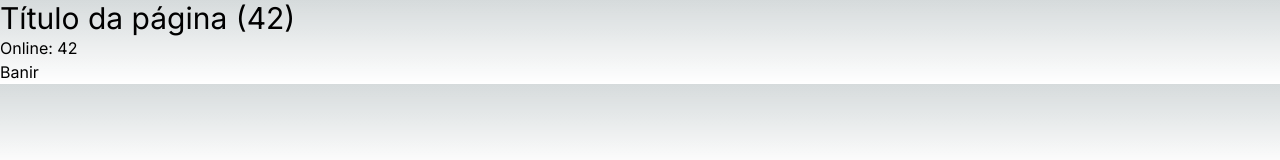
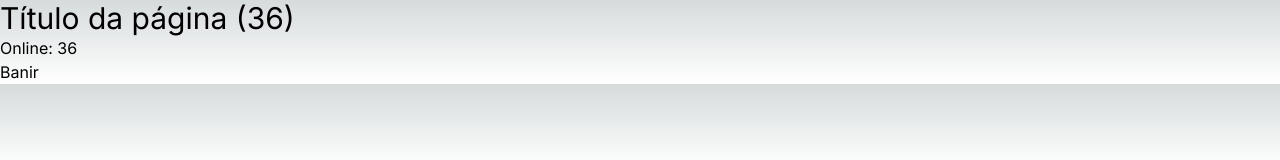
Before and after one commit to RiuanMaia/NewReact, a Next.js app: page / in a window 1280 px wide. Shown: the top 160 px of the page. Built offline with nearby package versions, Linux system fonts and the light colour scheme.

Commit message:
Organizando Context

```diff
--- a/src/app/components/OnlineUsers.tsx
+++ b/src/app/components/OnlineUsers.tsx
@@ -4,7 +4,7 @@ import { useContext } from "react";
 export const OnlineUsers = () => {
     const countCtx = useContext(CountContext);
     const handleBanAll = () => {
-       countCtx?.setOnlineCount(0);
+        countCtx?.setOnlineCount(0);
     }
     //a gente pode muito bem usar o context para utilizar valores de outras telas, como por exemplo a mudança de telas em um jogo. Para manter-se as mesmas informações poderiamos utilizar o useContext. Também como o use state.
     return (
--- a/src/app/contexts/CountContext.ts
+++ /dev/null
@@ -1,9 +0,0 @@
-import { createContext } from "react";
-
-
-//Criado o contexto
-type CountContentType = {
-    onlineCount: number;
-    setOnlineCount: (n: number) => void;
-}
-export const CountContext = createContext<CountContentType | null>(null);
--- /dev/null
+++ b/src/app/contexts/CountContext.tsx
@@ -0,0 +1,22 @@
+import { createContext, useState } from "react";
+import { ReactNode } from "react";
+
+
+//Criado o contexto
+type CountContentType = {
+    onlineCount: number;
+    setOnlineCount: (n: number) => void;
+}
+
+export const CountContext = createContext<CountContentType | null>(null);
+type Props = {
+    children: ReactNode;
+}
+export const CountProvider = ({children}: Props) => {
+    const [onlineCount, setOnlineCount] = useState(36);
+    return(
+        <CountContext.Provider value={{onlineCount, setOnlineCount}}>
+            {children}
+        </CountContext.Provider>
+    );
+}
--- a/src/app/page.tsx
+++ b/src/app/page.tsx
@@ -8,7 +8,7 @@ import { Rating2 } from "./components/Rating2";
 import { TableList } from "./components/TableList";
 import { students } from "./data/students";
 import { CustomButton } from "./components/CustomButton";
-import { FormEvent, use, useEffect, useReducer, useState } from "react";
+import { FormEvent, use, useContext, useEffect, useReducer, useState } from "react";
 import { TodoItem } from "./types/TodoItem";
 import { photoList } from "./data/PhotoList";
 import { PhotoItem } from "./components/PhotoItem";
@@ -22,7 +22,7 @@ import { Square } from "./components/Square";
 import { Item } from "./types/Item";
 import { listReducer } from "./reducers/listReducer";
 import { Header } from "./components/Header";
-import { CountContext } from "./contexts/CountContext";
+import { CountContext, CountProvider } from "./contexts/CountContext";
 
 
 export const getWeekDay = (today: Date) => {
@@ -742,14 +742,11 @@ const Reducer = () => {
 
 const Context = () => {
 //criando o provider:
-
-  const [onlineCount, setOnlineCount] = useState(42);
   return (
     <div className="container mx-auto">
-      <CountContext.Provider value={{onlineCount, setOnlineCount}}>
-      <Header />
-      </CountContext.Provider>
-
+      <CountProvider>
+        <Header />
+      </CountProvider>
     </div>
   );
 }
```
